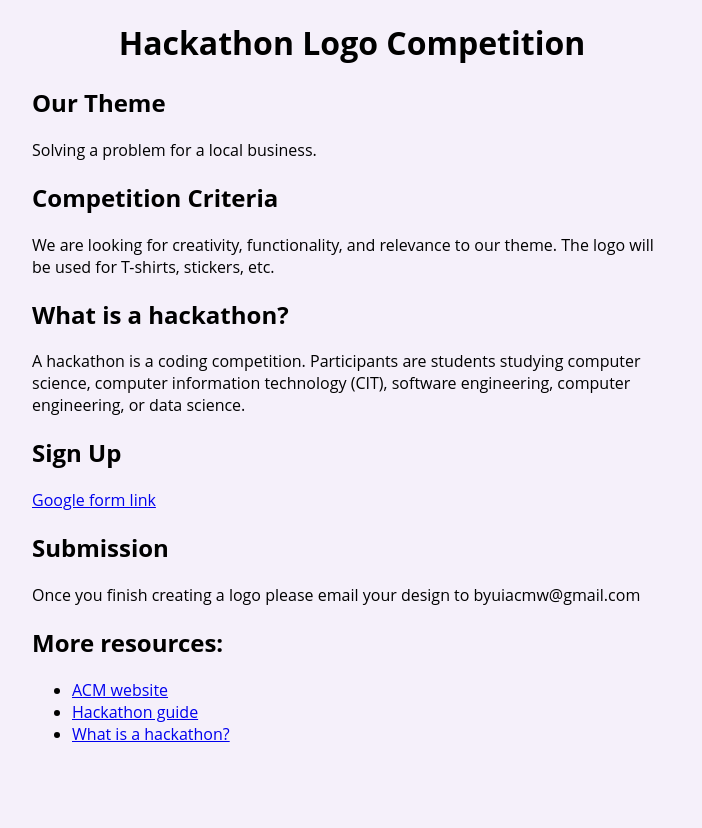
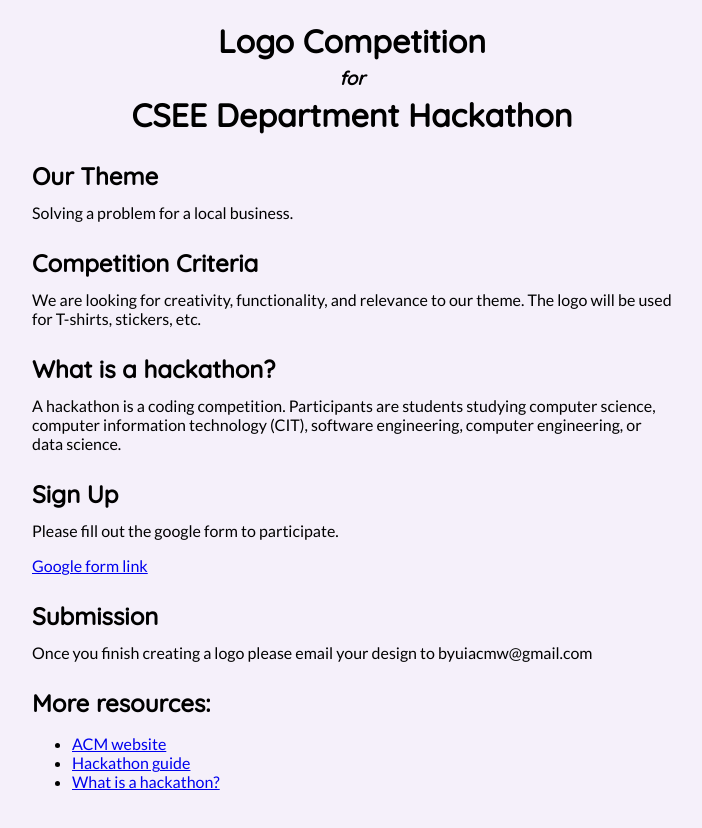
Before and after one commit to samanthastaheli/ACM, a plain HTML site: page index.html in a window 1280 px wide. Shown: the whole page, without its empty margins (288-990 px from the left). Before the commit the page ends 800 px from the top, so only its background shows below. Drawn offline with Linux system fonts and the light colour scheme.

Commit message:
fixed css

```diff
--- /dev/null
+++ b/css/main.css
@@ -0,0 +1,32 @@
+@import url('https://fonts.googleapis.com/css2?family=Lato:ital,wght@0,300;0,400;0,700;1,300;1,400&family=Open+Sans:ital,wght@0,300;0,400;0,500;1,300;1,400&family=Quicksand:wght@400;500&family=Yanone+Kaffeesatz:wght@300;400;500&display=swap');
+body {
+    margin: auto;
+    width: 50%;
+    background-color: #F5F0FA;
+    font-family: "Lato", sans-serif;
+}
+header {
+    text-align: center;
+    font-family: "Quicksand", sans-serif;
+}
+h3 {
+    font-style: italic;
+    margin: 5px 0px 5px 0px;
+}
+h2 {
+    font-family: "Quicksand", sans-serif;
+    margin-top: 26px;
+    margin-bottom: 0px;
+}
+#title1 {
+    margin-bottom: 0px;
+}
+#title2 {
+    margin-top: 0px;
+}
+p {
+    margin-top: 12px;
+}
+main {
+    margin-bottom: 86px;
+}
--- /dev/null
+++ b/css/mobile.css
@@ -0,0 +1,8 @@
+@media only screen and (max-width: 600px) {
+    body {
+        width: auto;
+    }
+    main {
+        margin-bottom: 46px;
+    }
+    }
--- a/index.html
+++ b/index.html
@@ -3,17 +3,19 @@
     <meta charset="UTF-8">
     <title>Page Title</title>
     <meta name="viewport" content="width=device-width,initial-scale=1">
-    <link rel="stylesheet" href="mobile.css">
-    <link rel="stylesheet" href="main.css">
+    <link rel="stylesheet" href="css/mobile.css">
+    <link rel="stylesheet" href="css/main.css">
+    <!-- <script src="myscripts.js"></script> -->
     <body>
         <header>
-            <h1>Hackathon Logo Competition</h1>
+            <h1 id="title1">Logo Competition</h1>
+            <h3>for</h3>
+            <h1 id="title2">CSEE Department Hackathon</h1>
         </header>
-
-        <!-- <img src="img_la.jpg" alt="LA" style="width:100%"> -->
         <main>
             <h2>Our Theme</h2>
             <p>Solving a problem for a local business.</p>
+
             <h2>Competition Criteria</h2>
             <p>We are looking for creativity, functionality, and relevance to our theme. The logo will be used for T-shirts, stickers, etc.</p>
 
@@ -21,7 +23,9 @@
             <p>A hackathon is a coding competition. Participants are students studying computer science, computer information technology (CIT), software engineering, computer engineering, or data science.</p>
 
             <h2>Sign Up</h2>
+            <p>Please fill out the google form to participate. </p>
             <a href="https://forms.gle/Rxx3f6ffD9wecjex9">Google form link</a>
+
             <h2>Submission</h2>
             <p>Once you finish creating a logo please email your design to byuiacmw@gmail.com</p>
 
--- a/main.css
+++ /dev/null
@@ -1,12 +0,0 @@
-@media only screen and (min-width: 600px) {
-    @import url('https://fonts.googleapis.com/css2?family=DM+Serif+Display:ital@0;1&family=Open+Sans:ital,wght@0,300;0,400;0,500;0,600;0,700;0,800;1,300;1,400;1,500;1,600;1,700&display=swap');
-    body {
-        margin: auto;
-        width: 50%;
-        background-color: #F5F0FA;
-        font-family: "Open Sans", sans-serif;
-    }
-    header {
-        text-align: center;
-    }
-    }
--- a/mobile.css
+++ /dev/null
@@ -1,11 +0,0 @@
-@media only screen and (max-width: 600px) {
-    @import url('https://fonts.googleapis.com/css2?family=DM+Serif+Display:ital@0;1&family=Open+Sans:ital,wght@0,300;0,400;0,500;0,600;0,700;0,800;1,300;1,400;1,500;1,600;1,700&display=swap');
-    body {
-        width: auto;
-        background-color: #F5F0FA;
-        font-family: "Open Sans", sans-serif;
-    }
-    header {
-        text-align: center;
-    }
-    }
```
